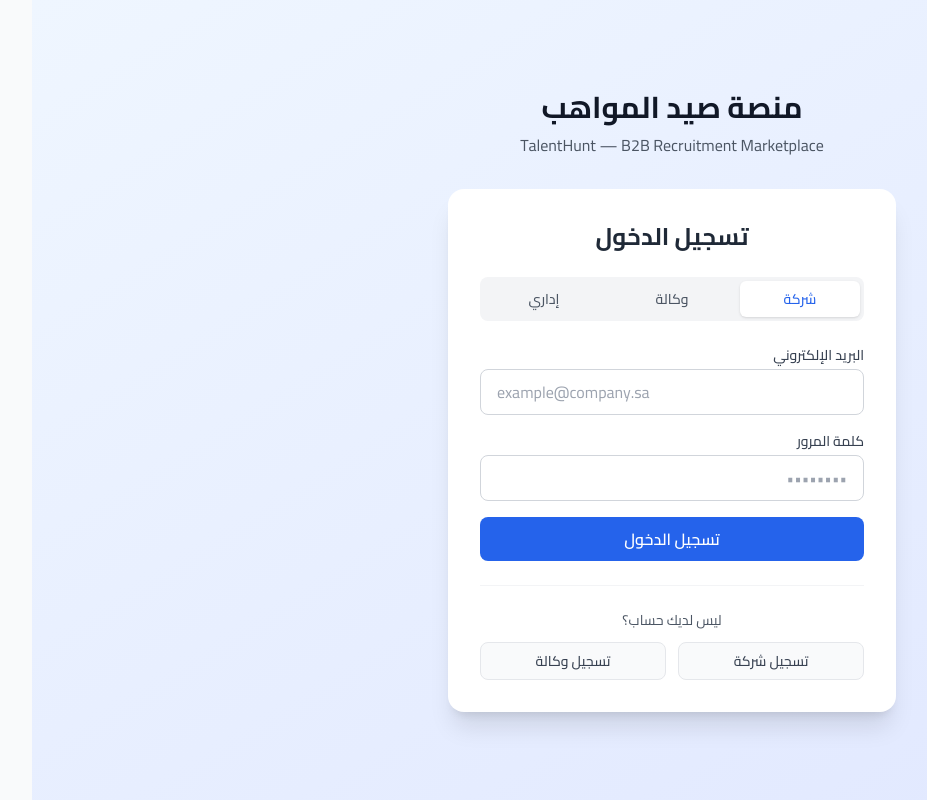
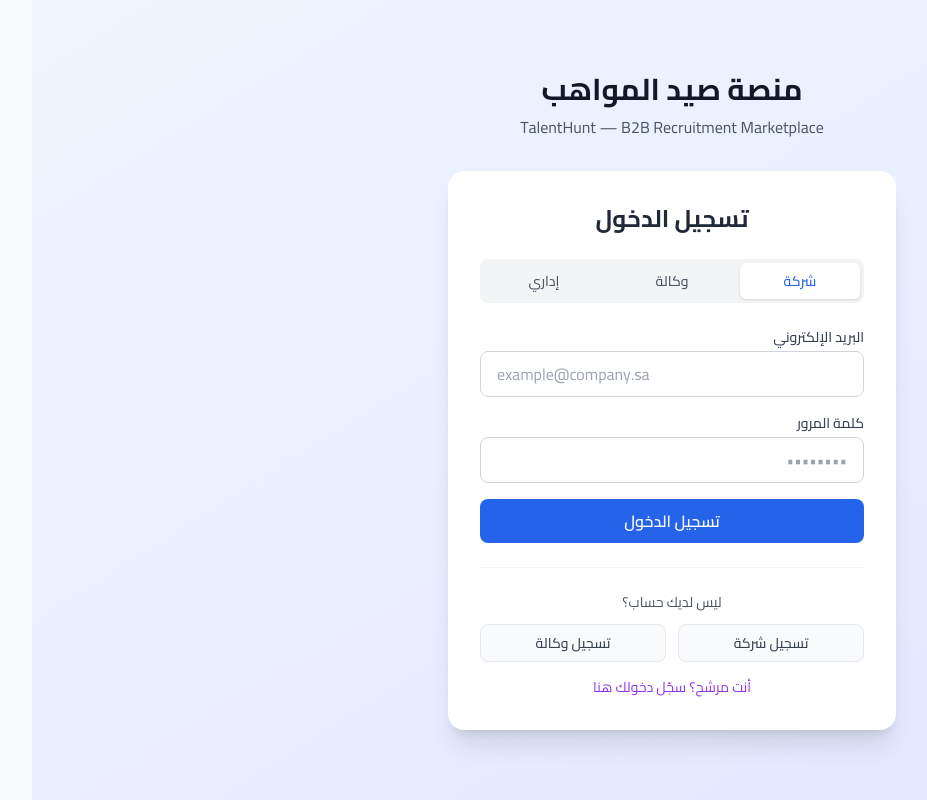
Before and after one commit to ameralktheri9-projects/TalentRadar, a Next.js app: page /login in a window 1280 px wide. Shown: the whole page, without its empty margins (203-1130 px from the left). Built offline with nearby package versions, Linux system fonts and the light colour scheme.

Commit message:
feat: add candidate login link to main login page

```diff
--- a/src/app/(auth)/login/page.tsx
+++ b/src/app/(auth)/login/page.tsx
@@ -139,6 +139,14 @@ export default function LoginPage() {
                 تسجيل وكالة
               </Link>
             </div>
+            <div className="mt-3 text-center">
+              <Link
+                href="/login/candidate"
+                className="text-sm text-purple-600 hover:underline"
+              >
+                أنت مرشح؟ سجّل دخولك هنا
+              </Link>
+            </div>
           </div>
         </div>
       </div>
```
